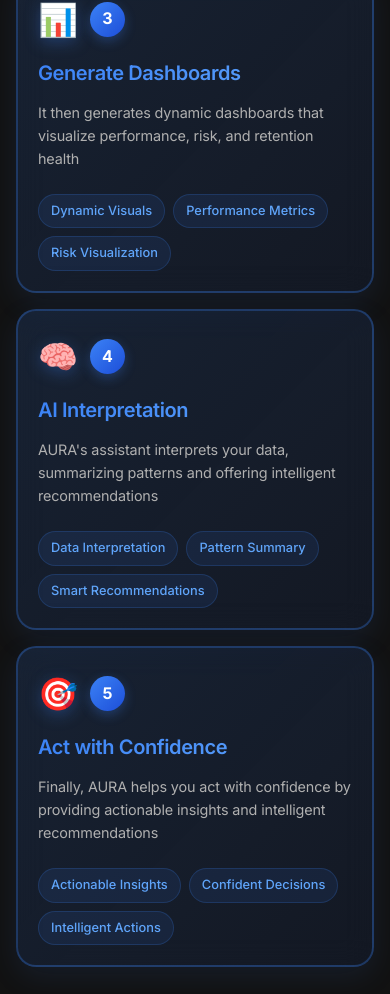
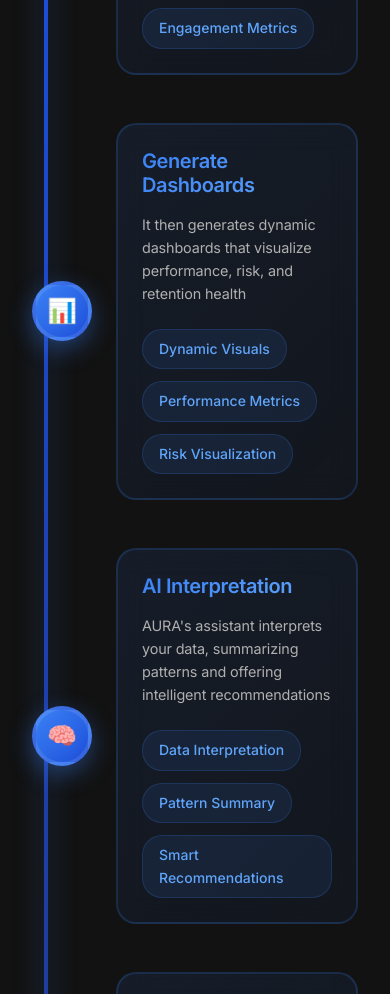
Before and after one commit to aya-archive/L, a React (Vite) app: page / in a window 390 px wide. Shown: the part 4823-5817 px from the top of the page. Built offline with nearby package versions, Linux system fonts and the light colour scheme.

Commit message:
Redesign How It Works section into beautiful timeline with dots and remove numbers

```diff
--- a/src/App.tsx
+++ b/src/App.tsx
@@ -359,32 +359,32 @@
               </p>
             </div>
 
-            <div id="steps-grid" className="steps-grid">
-              <div id="step-1" className="step-card">
-                <div className="step-header">
+            <div id="timeline-container" className="timeline-container">
+              <div id="timeline-line" className="timeline-line"></div>
+
+              <div id="timeline-step-1" className="timeline-step">
+                <div className="timeline-dot">
                   <div className="step-icon">📤</div>
-                  <div className="step-number">1</div>
-            </div>
-                <div className="step-content">
-                  <h3 className="step-title">Upload Data</h3>
-                  <p className="step-description">Start by uploading your customer data — AURA's AI engine automatically cleans and maps your dataset</p>
-                  <div className="step-features">
+                </div>
+                <div className="timeline-content">
+                  <h3 className="timeline-title">Upload Data</h3>
+                  <p className="timeline-description">Start by uploading your customer data — AURA's AI engine automatically cleans and maps your dataset</p>
+                  <div className="timeline-features">
                     <span className="feature-tag">Smart Upload</span>
                     <span className="feature-tag">Auto Clean</span>
                     <span className="feature-tag">Data Mapping</span>
-            </div>
-            </div>
-          </div>
+                  </div>
+                </div>
+              </div>
 
-              <div id="step-2" className="step-card">
-                <div className="step-header">
+              <div id="timeline-step-2" className="timeline-step">
+                <div className="timeline-dot">
                   <div className="step-icon">🔮</div>
-                  <div className="step-number">2</div>
                 </div>
-                <div className="step-content">
-                  <h3 className="step-title">Evaluate Patterns</h3>
-                  <p className="step-description">The platform evaluates engagement patterns and calculates churn probabilities for every customer</p>
-                  <div className="step-features">
+                <div className="timeline-content">
+                  <h3 className="timeline-title">Evaluate Patterns</h3>
+                  <p className="timeline-description">The platform evaluates engagement patterns and calculates churn probabilities for every customer</p>
+                  <div className="timeline-features">
                     <span className="feature-tag">Pattern Analysis</span>
                     <span className="feature-tag">Churn Probability</span>
                     <span className="feature-tag">Engagement Metrics</span>
@@ -392,15 +392,14 @@
                 </div>
               </div>
 
-              <div id="step-3" className="step-card">
-                <div className="step-header">
+              <div id="timeline-step-3" className="timeline-step">
+                <div className="timeline-dot">
                   <div className="step-icon">📊</div>
-                  <div className="step-number">3</div>
                 </div>
-                <div className="step-content">
-                  <h3 className="step-title">Generate Dashboards</h3>
-                  <p className="step-description">It then generates dynamic dashboards that visualize performance, risk, and retention health</p>
-                  <div className="step-features">
+                <div className="timeline-content">
+                  <h3 className="timeline-title">Generate Dashboards</h3>
+                  <p className="timeline-description">It then generates dynamic dashboards that visualize performance, risk, and retention health</p>
+                  <div className="timeline-features">
                     <span className="feature-tag">Dynamic Visuals</span>
                     <span className="feature-tag">Performance Metrics</span>
                     <span className="feature-tag">Risk Visualization</span>
@@ -408,15 +407,14 @@
                 </div>
               </div>
 
-              <div id="step-4" className="step-card">
-                <div className="step-header">
+              <div id="timeline-step-4" className="timeline-step">
+                <div className="timeline-dot">
                   <div className="step-icon">🧠</div>
-                  <div className="step-number">4</div>
                 </div>
-                <div className="step-content">
-                  <h3 className="step-title">AI Interpretation</h3>
-                  <p className="step-description">AURA's assistant interprets your data, summarizing patterns and offering intelligent recommendations</p>
-                  <div className="step-features">
+                <div className="timeline-content">
+                  <h3 className="timeline-title">AI Interpretation</h3>
+                  <p className="timeline-description">AURA's assistant interprets your data, summarizing patterns and offering intelligent recommendations</p>
+                  <div className="timeline-features">
                     <span className="feature-tag">Data Interpretation</span>
                     <span className="feature-tag">Pattern Summary</span>
                     <span className="feature-tag">Smart Recommendations</span>
@@ -424,22 +422,21 @@
                 </div>
               </div>
 
-              <div id="step-5" className="step-card">
-                <div className="step-header">
+              <div id="timeline-step-5" className="timeline-step">
+                <div className="timeline-dot">
                   <div className="step-icon">🎯</div>
-                  <div className="step-number">5</div>
                 </div>
-                <div className="step-content">
-                  <h3 className="step-title">Act with Confidence</h3>
-                  <p className="step-description">Finally, AURA helps you act with confidence by providing actionable insights and intelligent recommendations</p>
-                  <div className="step-features">
+                <div className="timeline-content">
+                  <h3 className="timeline-title">Act with Confidence</h3>
+                  <p className="timeline-description">Finally, AURA helps you act with confidence by providing actionable insights and intelligent recommendations</p>
+                  <div className="timeline-features">
                     <span className="feature-tag">Actionable Insights</span>
                     <span className="feature-tag">Confident Decisions</span>
                     <span className="feature-tag">Intelligent Actions</span>
                   </div>
+                </div>
               </div>
             </div>
-          </div>
           </div>
         </div>
       </section>
--- a/src/index.css
+++ b/src/index.css
@@ -1351,102 +1351,152 @@
   }
 }
 
-/* Steps Grid Styles */
-.steps-grid {
-  display: grid;
-  grid-template-columns: repeat(auto-fit, minmax(300px, 1fr));
-  gap: 2rem;
-  margin-top: 3rem;
-  max-width: 1200px;
-  margin-left: auto;
-  margin-right: auto;
-}
-
-.step-card {
-  background: linear-gradient(135deg, rgba(59, 130, 246, 0.15), rgba(37, 99, 235, 0.08));
-  border: 2px solid rgba(59, 130, 246, 0.3);
+/* Timeline Styles */
+.timeline-container {
+  position: relative;
+  max-width: 1000px;
+  margin: 3rem auto 0;
+  padding: 0 2rem;
+}
+
+.timeline-line {
+  position: absolute;
+  left: 50%;
+  top: 0;
+  bottom: 0;
+  width: 4px;
+  background: linear-gradient(to bottom, #3B82F6, #1D4ED8, #1E40AF, #1E3A8A);
+  transform: translateX(-50%);
+  border-radius: 2px;
+  box-shadow: 0 0 20px rgba(59, 130, 246, 0.4);
+  animation: pulse-timeline 3s ease-in-out infinite;
+}
+
+@keyframes pulse-timeline {
+  0%, 100% {
+    box-shadow: 0 0 20px rgba(59, 130, 246, 0.4);
+  }
+  50% {
+    box-shadow: 0 0 30px rgba(59, 130, 246, 0.7);
+  }
+}
+
+.timeline-step {
+  position: relative;
+  margin-bottom: 4rem;
+  display: flex;
+  align-items: center;
+  animation: fadeInUp 0.8s ease-out;
+  transition: all 0.4s ease;
+}
+
+.timeline-step:nth-child(2) { animation-delay: 0.2s; }
+.timeline-step:nth-child(3) { animation-delay: 0.4s; }
+.timeline-step:nth-child(4) { animation-delay: 0.6s; }
+.timeline-step:nth-child(5) { animation-delay: 0.8s; }
+.timeline-step:nth-child(6) { animation-delay: 1.0s; }
+
+.timeline-step:nth-child(even) {
+  flex-direction: row-reverse;
+}
+
+.timeline-step:nth-child(even) .timeline-content {
+  text-align: right;
+  margin-right: 3rem;
+  margin-left: 0;
+}
+
+.timeline-step:nth-child(odd) .timeline-content {
+  margin-left: 3rem;
+  margin-right: 0;
+}
+
+.timeline-dot {
+  position: relative;
+  z-index: 2;
+  width: 80px;
+  height: 80px;
+  background: linear-gradient(135deg, #3B82F6, #1D4ED8);
+  border-radius: 50%;
+  display: flex;
+  align-items: center;
+  justify-content: center;
+  box-shadow: 0 8px 25px rgba(59, 130, 246, 0.4);
+  transition: all 0.5s cubic-bezier(0.175, 0.885, 0.32, 1.275);
+  cursor: pointer;
+  border: 4px solid rgba(255, 255, 255, 0.1);
+}
+
+.timeline-dot::before {
+  content: '';
+  position: absolute;
+  top: -8px;
+  left: -8px;
+  right: -8px;
+  bottom: -8px;
+  background: linear-gradient(135deg, #3B82F6, #1D4ED8);
+  border-radius: 50%;
+  opacity: 0;
+  transition: opacity 0.4s ease;
+  z-index: -1;
+}
+
+.timeline-dot:hover::before {
+  opacity: 0.3;
+}
+
+.timeline-dot:hover {
+  transform: scale(1.15);
+  box-shadow: 0 12px 35px rgba(59, 130, 246, 0.6);
+  border-color: rgba(255, 255, 255, 0.3);
+}
+
+.step-icon {
+  font-size: 2rem;
+  filter: drop-shadow(0 4px 8px rgba(59, 130, 246, 0.3));
+  transition: transform 0.3s ease;
+}
+
+.timeline-dot:hover .step-icon {
+  transform: scale(1.2) rotate(10deg);
+}
+
+.timeline-content {
+  flex: 1;
+  background: linear-gradient(135deg, rgba(59, 130, 246, 0.1), rgba(37, 99, 235, 0.05));
+  backdrop-filter: blur(15px);
+  border: 2px solid rgba(59, 130, 246, 0.2);
   border-radius: 20px;
-  padding: 2.5rem;
+  padding: 2rem;
   transition: all 0.5s cubic-bezier(0.175, 0.885, 0.32, 1.275);
+  cursor: pointer;
   position: relative;
   overflow: hidden;
-  animation: fadeInUp 0.8s ease-out;
-  backdrop-filter: blur(15px);
-  box-shadow: 0 10px 30px rgba(59, 130, 246, 0.1);
-}
-
-.step-card:nth-child(1) { animation-delay: 0.1s; }
-.step-card:nth-child(2) { animation-delay: 0.2s; }
-.step-card:nth-child(3) { animation-delay: 0.3s; }
-.step-card:nth-child(4) { animation-delay: 0.4s; }
-.step-card:nth-child(5) { animation-delay: 0.5s; }
-
-.step-card::before {
+}
+
+.timeline-content::before {
   content: '';
   position: absolute;
   top: 0;
-  left: 0;
-  right: 0;
-  height: 4px;
-  background: linear-gradient(90deg, #3B82F6, #1D4ED8, #1E40AF);
-  opacity: 0;
-  transition: opacity 0.3s ease;
-}
-
-.step-card:hover::before {
-  opacity: 1;
-}
-
-.step-card:hover {
-  transform: translateY(-12px) scale(1.02);
-  background: linear-gradient(135deg, rgba(59, 130, 246, 0.25), rgba(37, 99, 235, 0.15));
-  border-color: rgba(59, 130, 246, 0.6);
-  box-shadow: 0 25px 50px rgba(59, 130, 246, 0.25);
-}
-
-.step-header {
-  display: flex;
-  align-items: center;
-  gap: 1rem;
-  margin-bottom: 1.5rem;
-}
-
-.step-icon {
-  font-size: 2.5rem;
-  filter: drop-shadow(0 4px 8px rgba(59, 130, 246, 0.3));
-  transition: transform 0.3s ease;
-}
-
-.step-card:hover .step-icon {
-  transform: scale(1.1) rotate(5deg);
-}
-
-.step-number {
-  background: linear-gradient(135deg, #3B82F6, #1D4ED8);
-  color: white;
-  font-size: 1.25rem;
-  font-weight: 700;
-  width: 40px;
-  height: 40px;
-  border-radius: 50%;
-  display: flex;
-  align-items: center;
-  justify-content: center;
-  box-shadow: 0 4px 12px rgba(59, 130, 246, 0.3);
-  transition: all 0.3s ease;
-}
-
-.step-card:hover .step-number {
-  transform: scale(1.1);
-  box-shadow: 0 6px 16px rgba(59, 130, 246, 0.4);
-}
-
-.step-content {
-  position: relative;
-  z-index: 2;
-}
-
-.step-title {
+  left: -100%;
+  width: 100%;
+  height: 100%;
+  background: linear-gradient(90deg, transparent, rgba(59, 130, 246, 0.1), transparent);
+  transition: left 0.6s ease;
+}
+
+.timeline-content:hover::before {
+  left: 100%;
+}
+
+.timeline-content:hover {
+  background: linear-gradient(135deg, rgba(59, 130, 246, 0.15), rgba(37, 99, 235, 0.08));
+  transform: translateY(-5px);
+  box-shadow: 0 15px 40px rgba(59, 130, 246, 0.2);
+  border-color: rgba(59, 130, 246, 0.4);
+}
+
+.timeline-title {
   font-size: 1.5rem;
   font-weight: 600;
   color: #FFFFFF;
@@ -1457,14 +1507,14 @@
   background-clip: text;
 }
 
-.step-description {
+.timeline-description {
   color: #B0B0B0;
   font-size: 1rem;
   line-height: 1.6;
   margin-bottom: 1.5rem;
 }
 
-.step-features {
+.timeline-features {
   display: flex;
   flex-wrap: wrap;
   gap: 0.75rem;
@@ -1490,57 +1540,49 @@
   box-shadow: 0 4px 12px rgba(59, 130, 246, 0.2);
 }
 
-/* Responsive Steps Grid */
+/* Responsive Timeline */
 @media (max-width: 768px) {
-  .steps-grid {
-    grid-template-columns: 1fr;
-    gap: 1.5rem;
-    margin-top: 2rem;
-  }
-
-  .step-card {
+  .timeline-container {
+    padding: 0 1rem;
+  }
+
+  .timeline-line {
+    left: 30px;
+  }
+
+  .timeline-step {
+    flex-direction: row !important;
+    margin-left: 60px;
+    margin-bottom: 3rem;
+  }
+
+  .timeline-step:nth-child(even) .timeline-content,
+  .timeline-step:nth-child(odd) .timeline-content {
+    text-align: left;
+    margin-left: 1.5rem;
+    margin-right: 0;
+  }
+
+  .timeline-dot {
+    position: absolute;
+    left: -60px;
+    width: 60px;
+    height: 60px;
+  }
+
+  .step-icon {
+    font-size: 1.5rem;
+  }
+
+  .timeline-content {
     padding: 1.5rem;
   }
 
-  .step-header {
-    gap: 0.75rem;
-    margin-bottom: 1rem;
-  }
-
-  .step-icon {
-    font-size: 2rem;
-  }
-
-  .step-number {
-    width: 35px;
-    height: 35px;
-    font-size: 1rem;
-  }
-
-  .step-title {
+  .timeline-title {
     font-size: 1.25rem;
   }
 
-  .step-description {
+  .timeline-description {
     font-size: 0.9rem;
   }
 }
-
-@media (max-width: 480px) {
-  .steps-grid {
-    gap: 1rem;
-  }
-
-  .step-card {
-    padding: 1.25rem;
-  }
-
-  .step-features {
-    gap: 0.5rem;
-  }
-
-  .feature-tag {
-    padding: 0.375rem 0.75rem;
-    font-size: 0.8rem;
-  }
-}
```
